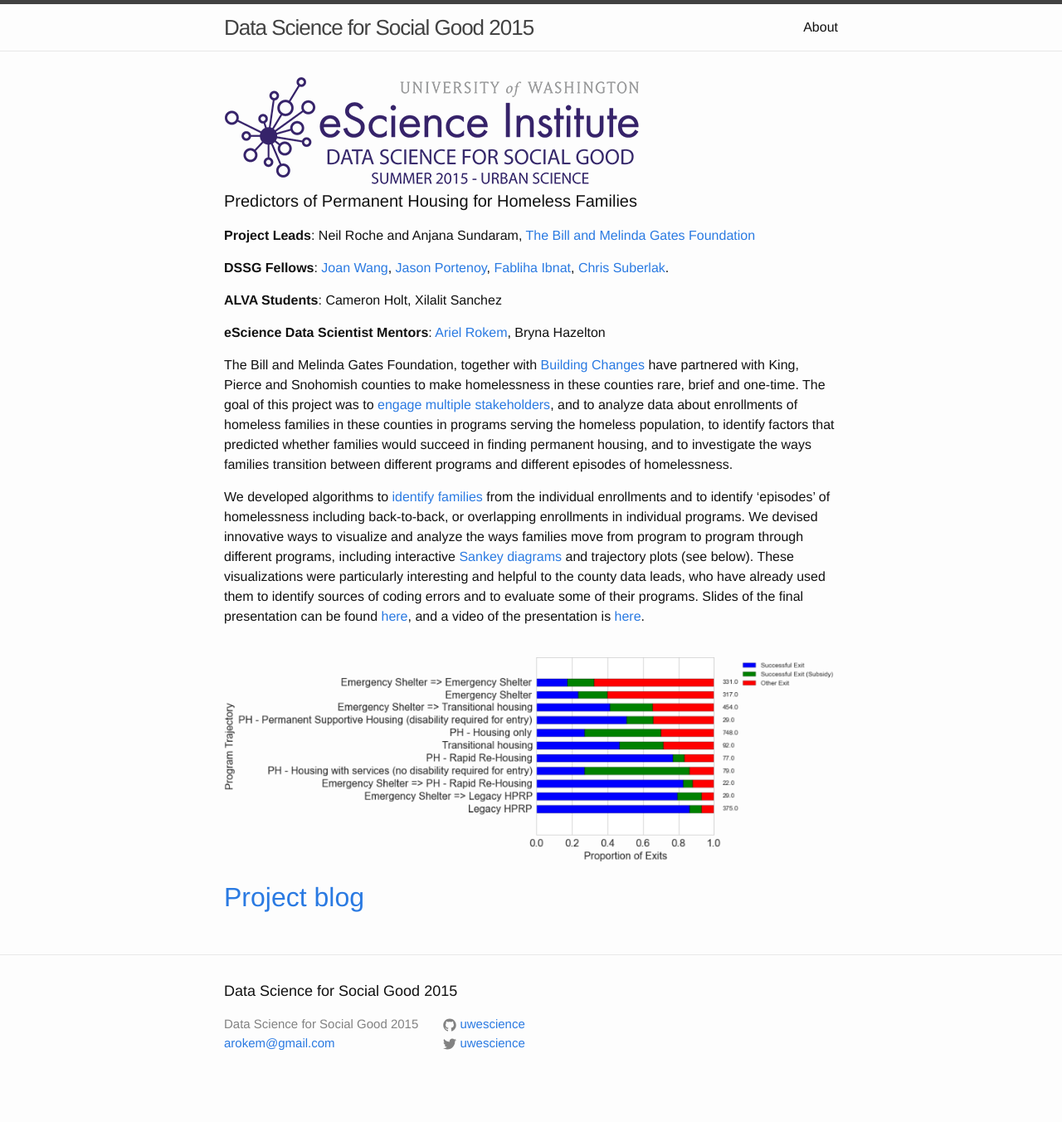
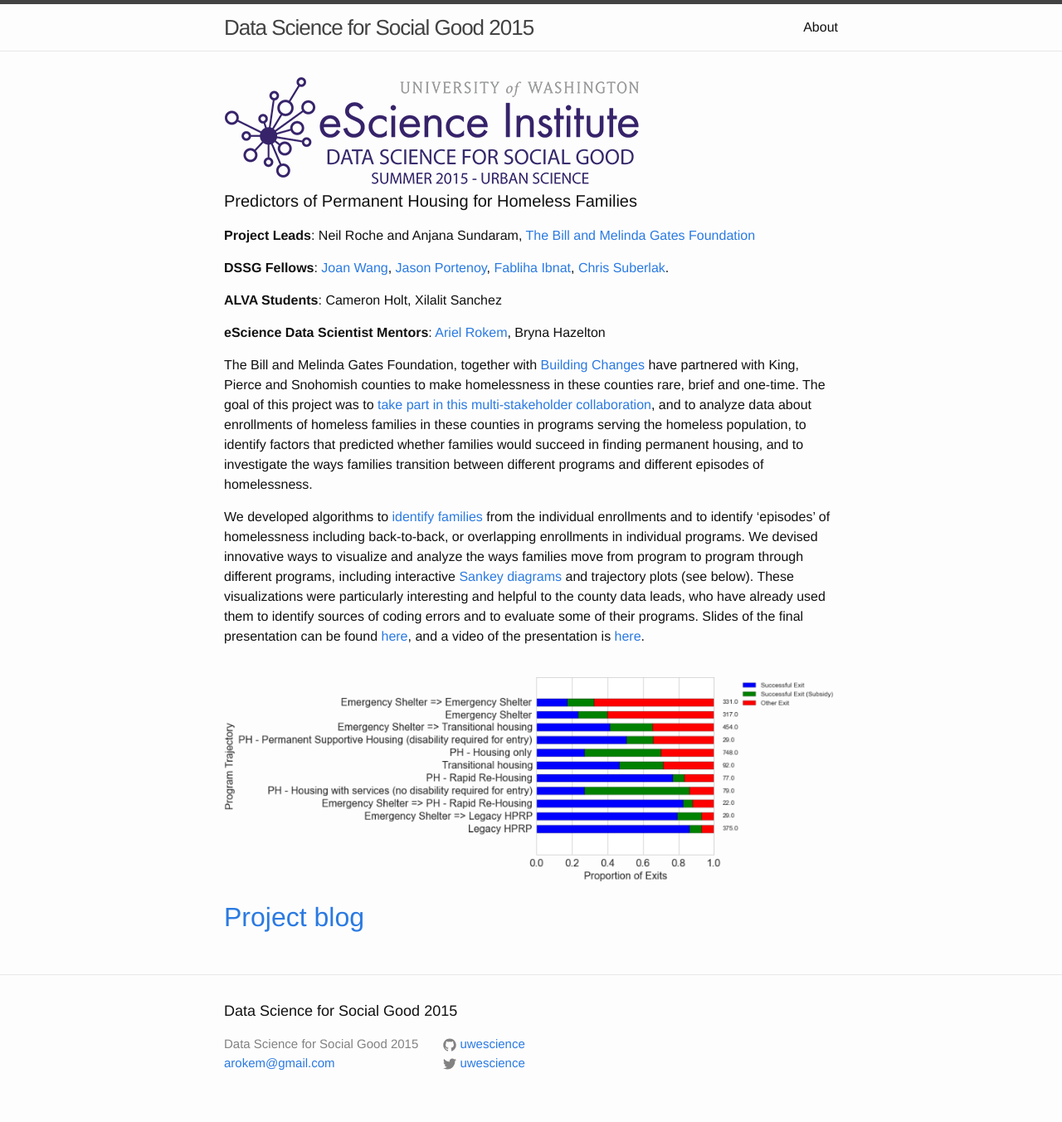
Before and after one commit to uwescience/DSSG2015-predicting-permanent-housing, a Jekyll site: the page built from index.md, in a window 1280 px wide. Shown: the whole page at 83% size. Built offline with Jekyll 4.4.1, drawn with Linux system fonts in a browser that asks for light colours; before the commit the page ends 1328 px from its top, so only the background shows below that.

```diff
--- a/index.md
+++ b/index.md
@@ -16,7 +16,7 @@ layout: home
 
 **eScience Data Scientist Mentors**: [Ariel Rokem](http://arokem.org), Bryna Hazelton
 
-The Bill and Melinda Gates Foundation, together with [Building Changes](http://www.buildingchanges.org/) have partnered with King, Pierce and Snohomish counties to make homelessness in these counties rare, brief and one-time. The goal of this project was to <a href="http://uwescience.github.io/DSSG2015-predicting-permanent-housing/2015-08-06-multi-stakeholder-collaboration/">engage multiple stakeholders</a>, and to analyze data about enrollments of homeless families in these counties in programs serving the homeless population, to identify factors that predicted whether families would succeed in finding permanent housing, and to investigate the ways families transition between different programs and different episodes of homelessness.
+The Bill and Melinda Gates Foundation, together with [Building Changes](http://www.buildingchanges.org/) have partnered with King, Pierce and Snohomish counties to make homelessness in these counties rare, brief and one-time. The goal of this project was to <a href="http://uwescience.github.io/DSSG2015-predicting-permanent-housing/2015-08-06-multi-stakeholder-collaboration/">take part in this multi-stakeholder collaboration</a>, and to analyze data about enrollments of homeless families in these counties in programs serving the homeless population, to identify factors that predicted whether families would succeed in finding permanent housing, and to investigate the ways families transition between different programs and different episodes of homelessness.
 
 We developed algorithms to <a href="http://uwescience.github.io/DSSG2015-predicting-permanent-housing/2015-07-27-chris-galaxy-clusters/">identify families</a> from the individual enrollments and to identify 'episodes' of homelessness including back-to-back, or overlapping enrollments in individual programs. We devised innovative ways to visualize and analyze the ways families move from program to program through different programs, including interactive [Sankey diagrams](tinyurl.com/dssg-homeless) and trajectory plots (see below). These visualizations were particularly interesting and helpful to the county data leads, who have already used them to identify sources of coding errors and to evaluate some of their programs. Slides of the final presentation can be found <a href="http://uwescience.github.io/DSSG2015-predicting-permanent-housing/images/DSSG2015-PPH-final-presentation.pdf">here</a>, and a video of the presentation is<a href="https://uw.hosted.panopto.com/Panopto/Pages/Viewer.aspx?id=bfe033ea-524f-b8cc-3bae-a0ac3a65794b"> here</a>.
 
```
Also changed, not shown: 1 other file.
